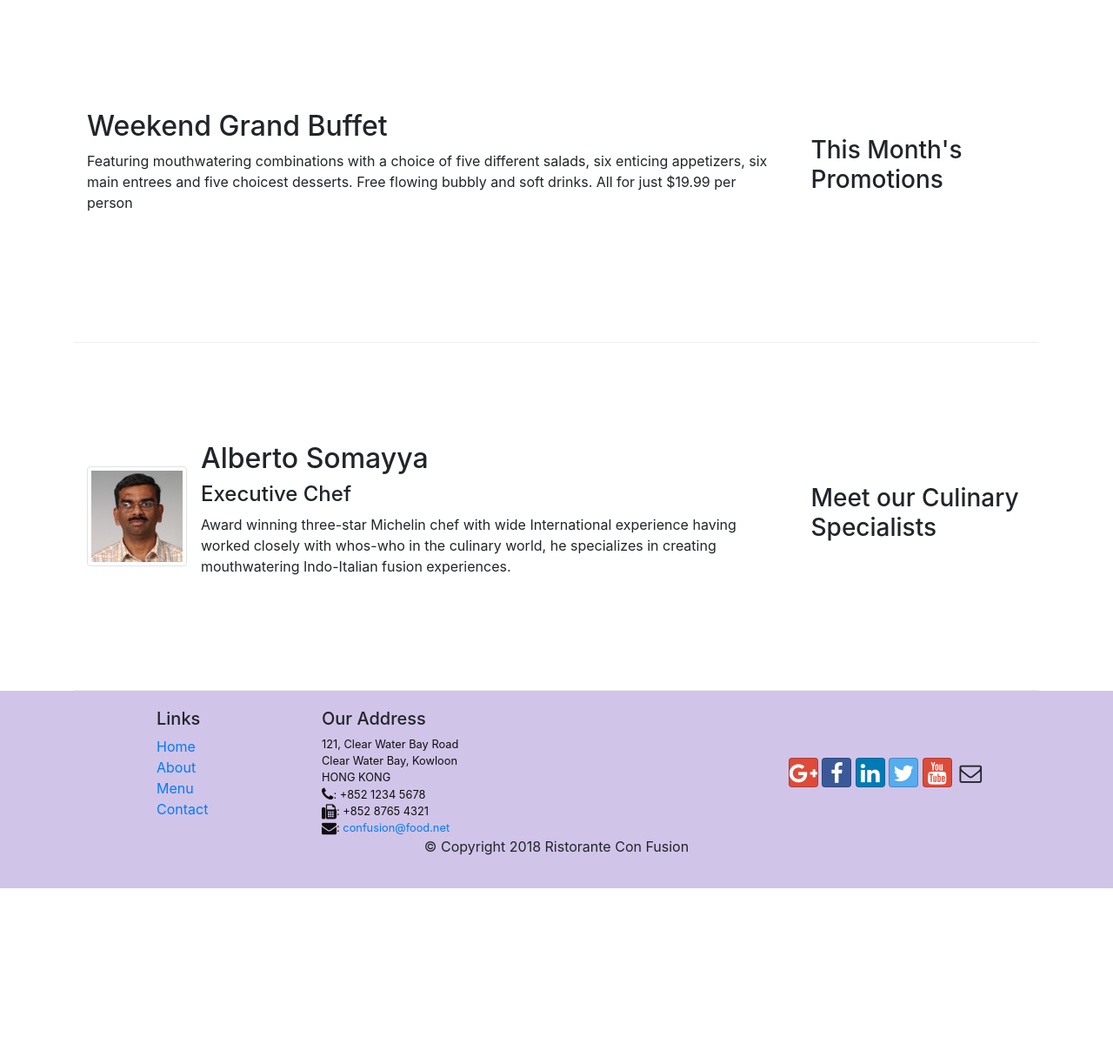
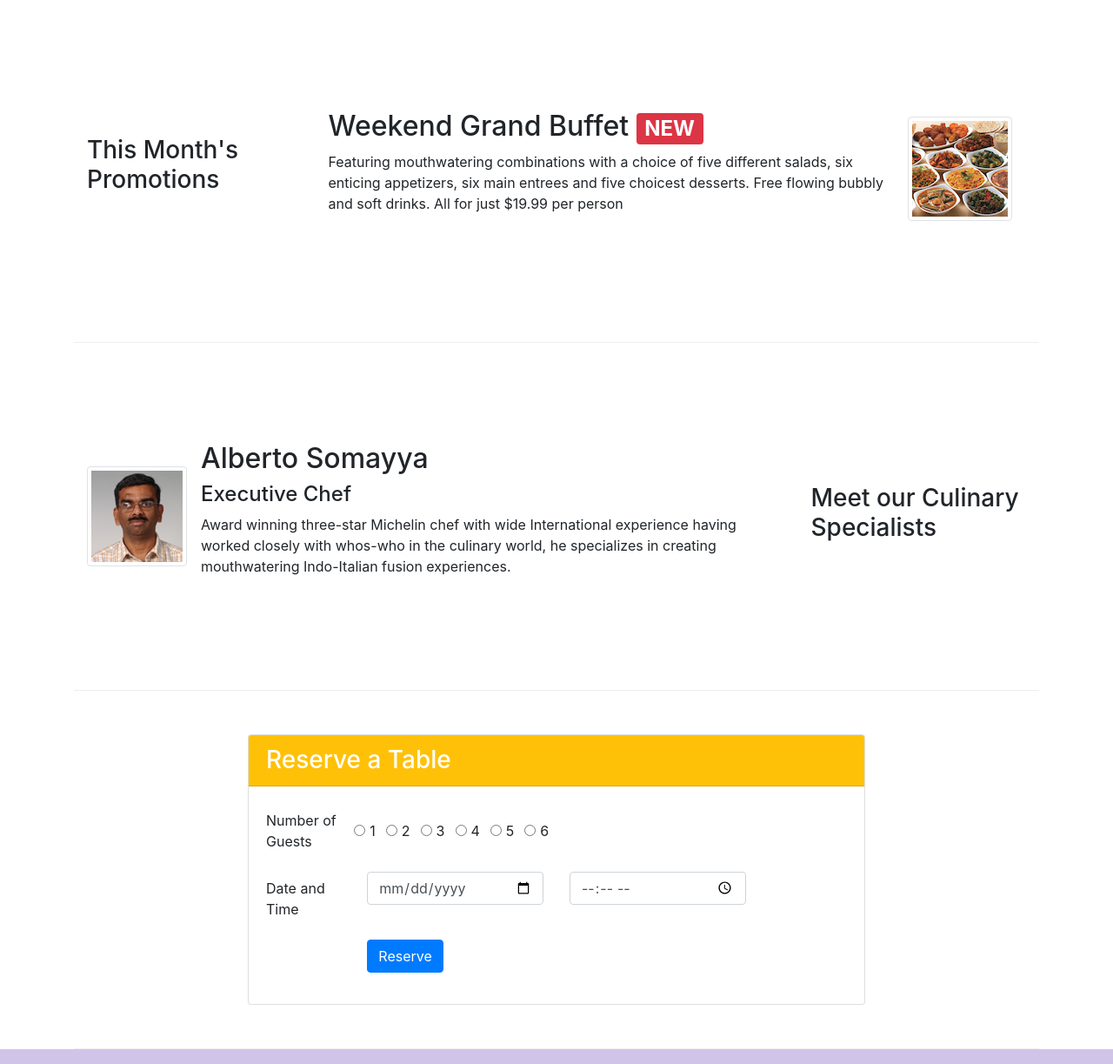
Before and after one commit to EmilyV04/ResponsiveDesignCourse-Coursera, a plain HTML site: page ristorante-con-fusion-website/index.html in a window 1280 px wide. Shown: the part 740-1963 px from the top of the page at 87% size. Before the commit the page ends 1761 px from the top, so only its background shows below. Drawn offline with nearby package versions, Linux system fonts and the light colour scheme.

Commit message:
Solution Module 2 finished!

```diff
--- a/ristorante-con-fusion-website/index.html
+++ b/ristorante-con-fusion-website/index.html
@@ -42,6 +42,9 @@
                 <div class="col-12 col-sm align-self-center">
                     <img src="img/logo.png" class="img-fluid">
                 </div>
+                <div class="col-12 col-sm align-self-center">
+                    <a class="btn btn-warning btn-block" role="button" href="#reserveTable">Reserve Table</a>
+                </div>
             </div>
         </div>
     </header>
@@ -67,14 +70,23 @@
             </div>
         </div>
 
-
         <div class="row row-content align-items-center">
-            <div class="col-12 col-sm-4 order-sm-last col-md-3">
+            <div class="col-12 col-sm-4 col-md-3">
                 <h3>This Month's Promotions</h3>
             </div>
-            <div class="col col-sm order-sm-first col-md">
-                <h2>Weekend Grand Buffet</h2>
-                <p>Featuring mouthwatering combinations with a choice of five different salads, six enticing appetizers, six main entrees and five choicest desserts. Free flowing bubbly and soft drinks. All for just $19.99 per person </p>
+            <div class="col col-sm col-md">
+                <div class="media">
+                    <div class="media-body">
+                        <h2 class="mt-0">Weekend Grand Buffet <span class="badge badge-danger">NEW</span></h2>
+                        <p class="d-none d-sm-block">
+                            Featuring mouthwatering combinations with a choice of five
+                            different salads, six enticing appetizers, six main entrees
+                            and five choicest desserts. Free flowing bubbly and soft drinks.
+                            All for just $19.99 per person
+                        </p>
+                    </div>
+                    <img class="d-flex mr-3 img-thumbnail align-self-center" src="img/buffet.png" alt="Weekend Grand Buffet">
+                </div>
             </div>
         </div>
 
@@ -94,6 +106,59 @@
                             whos-who in the culinary world, he specializes in
                             creating mouthwatering Indo-Italian fusion experiences.
                         </p>
+                    </div>
+                </div>
+            </div>
+        </div>
+
+        <div class="row row-content align-items-center" id="reserveTable">
+            <div class="col-12 offset-sm-2 col-sm-8">
+                <div class="card">
+                    <h3 class="card-header bg-warning text-white">Reserve a Table</h3>
+                    <div class="card-body">
+                        <form>
+                            <div class="form-group row">
+                                <label for="numberGuests" class="col-md-2 col-form-label">Number of Guests</label>
+                                <div class="form-check form-check-inline">
+                                    <input type="radio" class="form-check-input" name="numberGuests" id="one" value="">
+                                    <label class="form-check-label" for="one">1</label>
+                                </div>
+                                <div class="form-check form-check-inline">
+                                    <input type="radio" class="form-check-input" name="numberGuests" id="two" value="">
+                                    <label class="form-check-label" for="two">2</label>
+                                </div>
+                                <div class="form-check form-check-inline">
+                                    <input type="radio" class="form-check-input" name="numberGuests" id="three" value="">
+                                    <label class="form-check-label" for="three">3</label>
+                                </div>
+                                <div class="form-check form-check-inline">
+                                    <input type="radio" class="form-check-input" name="numberGuests" id="four" value="">
+                                    <label class="form-check-label" for="four">4</label>
+                                </div>
+                                <div class="form-check form-check-inline">
+                                    <input type="radio" class="form-check-input" name="numberGuests" id="five" value="">
+                                    <label class="form-check-label" for="five">5</label>
+                                </div>
+                                <div class="form-check form-check-inline">
+                                    <input type="radio" class="form-check-input" name="numberGuests" id="six" value="">
+                                    <label class="form-check-label" for="six">6</label>
+                                </div>
+                            </div>
+                            <div class="form-group row">
+                                <label for="dateTime" class="col-md-2 col-form-label">Date and Time</label>
+                                <div class="col-6 col-md-4">
+                                    <input type="date" class="form-control" name="date" id="date" placeholder="Date">
+                                </div>
+                                <div class="col-6 col-md-4">
+                                    <input type="time" class="form-control" name="time" id="time" placeholder="Time">
+                                </div>
+                            </div>
+                            <div class="form-group row">
+                                <div class="offset-md-2 col-md-10">
+                                    <button type="submit" class="btn btn-primary">Reserve</button>
+                                </div>
+                            </div>
+                        </form>
                     </div>
                 </div>
             </div>
```
Also changed, not shown: ristorante-con-fusion-website/ss/full-screen-capture-module2.png (added).
